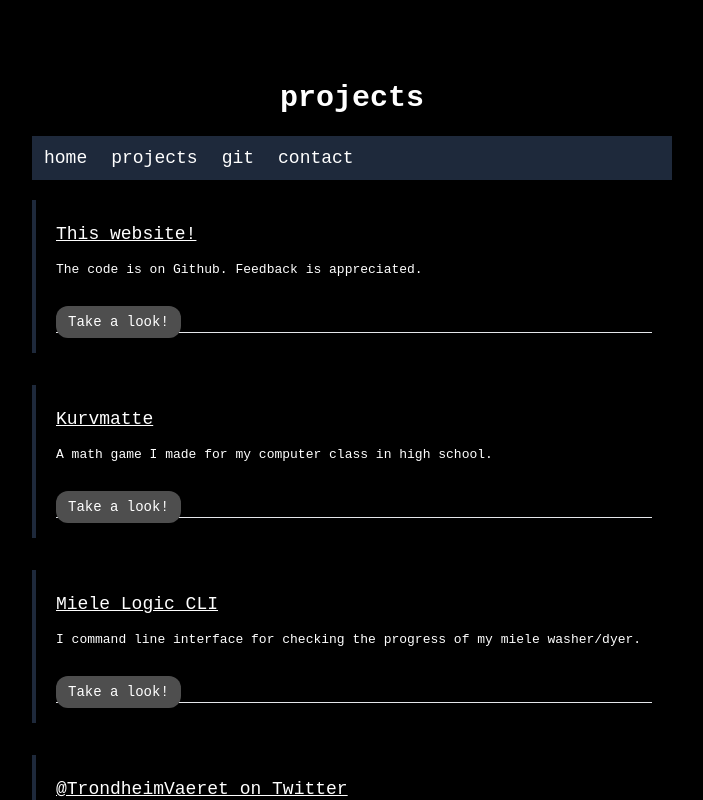
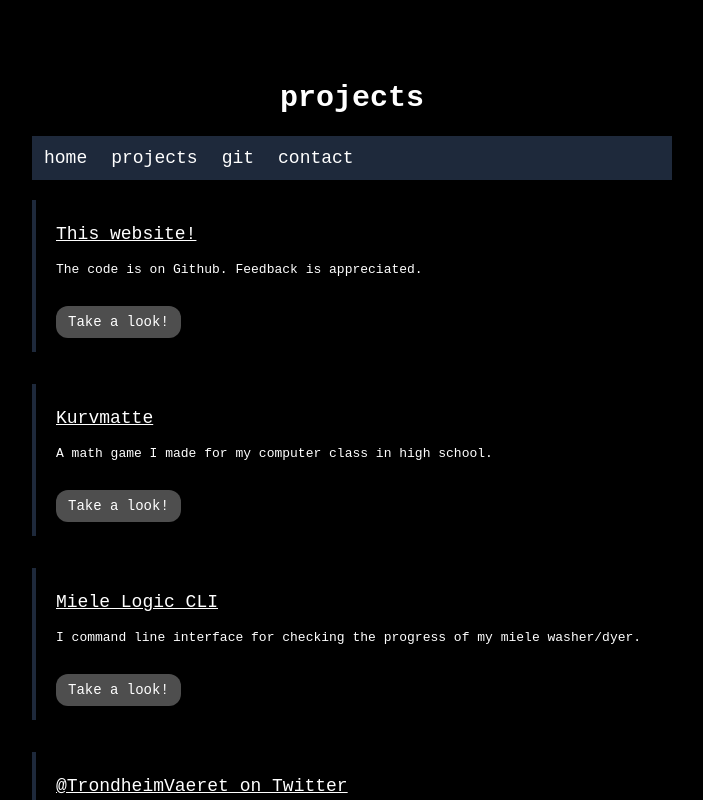
Before and after one commit to omfj/next-omfj.no, a Next.js app: page /projects in a window 1280 px wide. Shown: the top 800 px of the page, without its empty margins (288-991 px from the left). Built offline with nearby package versions, Linux system fonts and the light colour scheme.

Commit message:
made <hr> hidden

```diff
--- a/components/ProjectBox.tsx
+++ b/components/ProjectBox.tsx
@@ -30,7 +30,7 @@ const ProjectBox = ({ title, desc, link, twitter }: Props): JSX.Element => {
                 </p>
             )}
             <LinkButton link={link} />
-            <hr />
+            <hr className="hidden" />
         </div>
     )
 }
```
